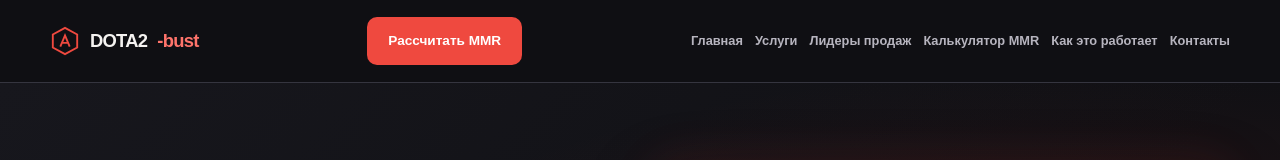
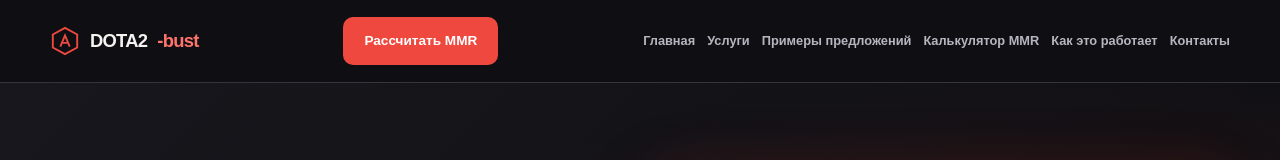
Before and after one commit to WaseL46/my-landing, a plain HTML site: page index.html in a window 1280 px wide. Shown: the top 160 px of the page. Drawn offline with Linux system fonts and the light colour scheme.

Commit message:
замена лидеров продаж

```diff
--- a/index.html
+++ b/index.html
@@ -451,7 +451,7 @@
         <ul class="nav-list">
           <li><a href="#home">Главная</a></li>
           <li><a href="#services">Услуги</a></li>
-          <li><a href="#bestsellers">Лидеры продаж</a></li>
+          <li><a href="#bestsellers">Примеры предложений</a></li>
           <li><a href="#calculator">Калькулятор MMR</a></li>
           <li><a href="#how-it-works">Как это работает</a></li>
           <li><a href="#contacts">Контакты</a></li>
@@ -589,7 +589,7 @@
       <div class="container">
         <div class="section-heading">
           <span class="eyebrow">02 / Витрина предложений</span>
-          <h2 id="offers-title">Лидеры продаж буст-услуг</h2>
+          <h2 id="offers-title">Примеры предложений</h2>
           <p>Демонстрационная подборка, без статистики реальных продаж. Диапазоны MMR условные и не являются точными границами игровых рангов.</p>
         </div>
 
@@ -737,7 +737,7 @@
         <nav class="footer-nav" aria-label="Навигация в подвале">
           <a href="#home">Главная</a>
           <a href="#services">Услуги</a>
-          <a href="#bestsellers">Лидеры продаж</a>
+          <a href="#bestsellers">Примеры предложений</a>
           <a href="#calculator">Калькулятор MMR</a>
           <a href="#how-it-works">Как это работает</a>
           <a href="#contacts">Контакты</a>
```
